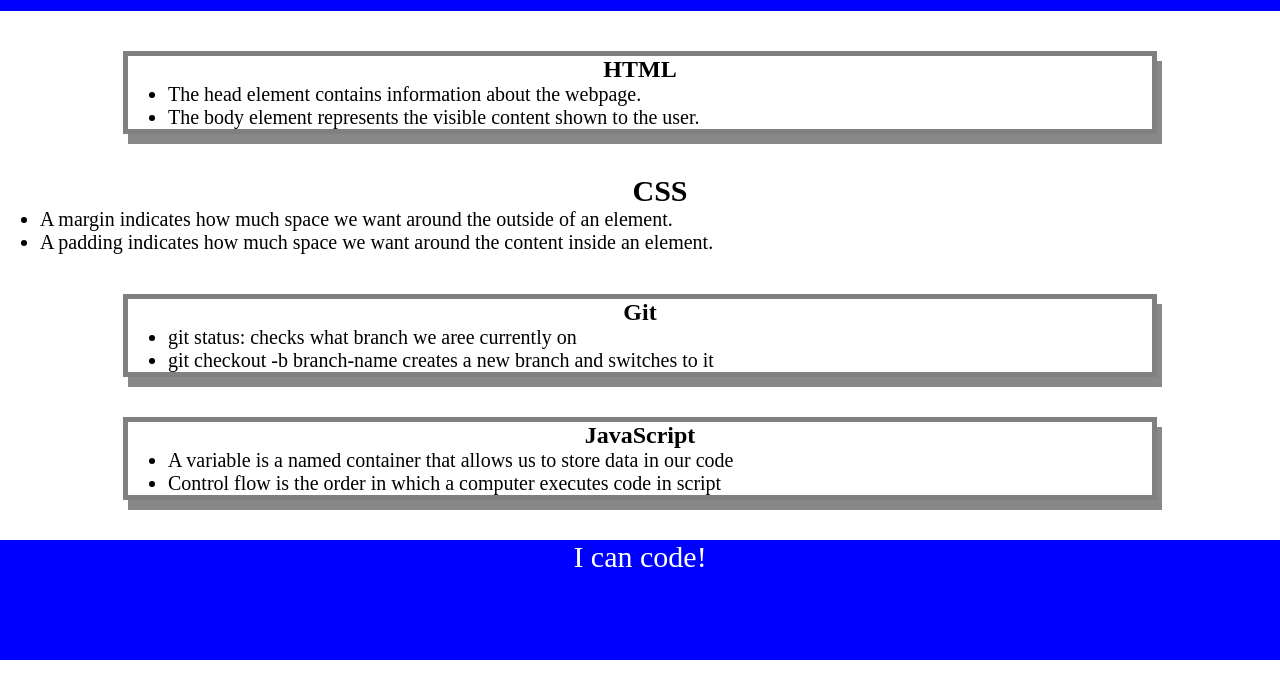
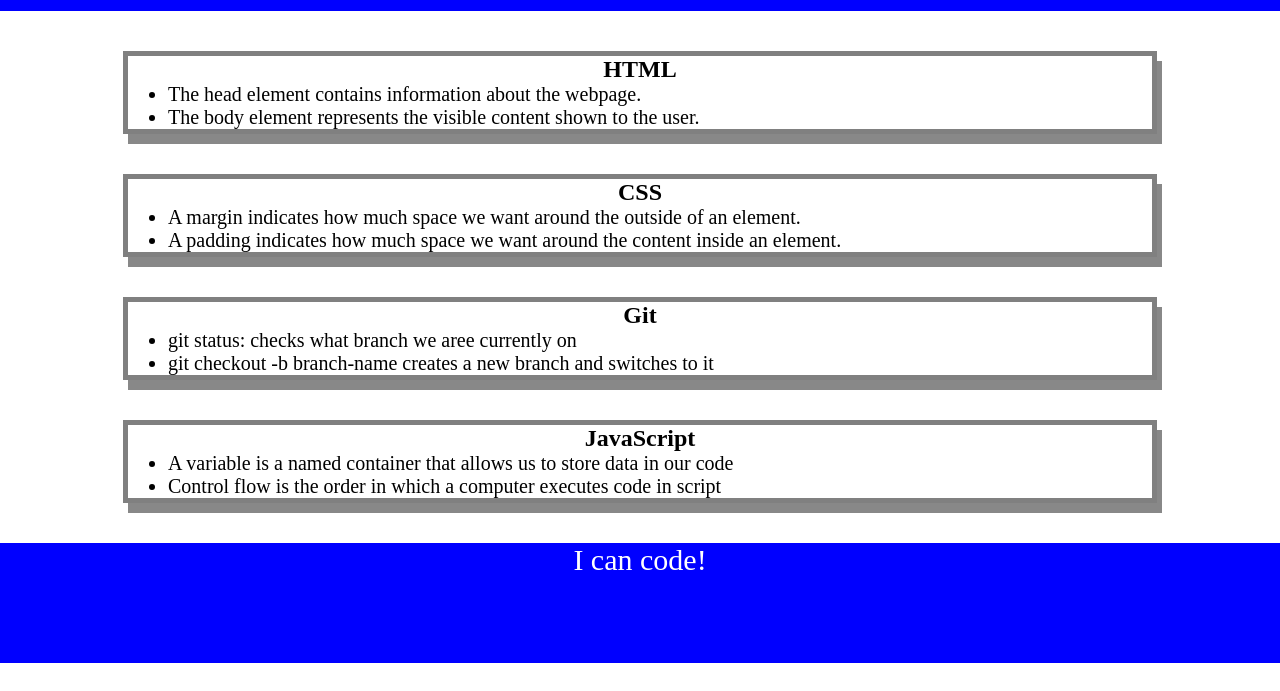
Before and after one commit to minikozort/prework-study-guide, a plain HTML site: page prework-study-guide/index.html in a window 1280 px wide. Shown: the part 109-800 px from the top of the page. Drawn offline with Linux system fonts and the light colour scheme; files that its build step writes are made by us from their sources.

Commit message:
Fixed CSS

```diff
--- a/prework-study-guide/index.html
+++ b/prework-study-guide/index.html
@@ -21,13 +21,17 @@
      </ul>
 
       </section>
+
+      <section class="card" id="css-section">
+      <h2>CSS</h2>
       <ul>
-      <h2>CSS</h2>
-      <li>A margin indicates how much space we want around the outside of an element.</li>
-      <li>A padding indicates how much space we want around the content inside an element.</li>
+       <li>A margin indicates how much space we want around the outside of an element.</li>
+       <li>A padding indicates how much space we want around the content inside an element.</li>
       </ul>
 
-      <section class="card" id="css-section">
+    </section>
+
+      <section class="card" id="git-section">
         <h2>Git</h2>
         <ul>
           <li>git status: checks what branch we aree currently on</li>
```
Also changed, not shown: prework-study-guide/assets/style.css (renamed from style.css).
